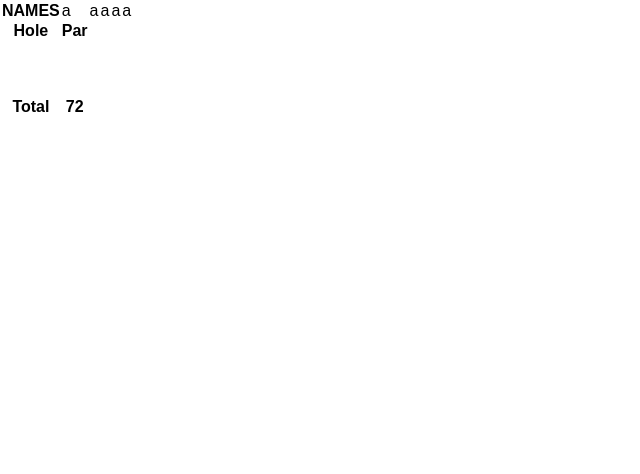
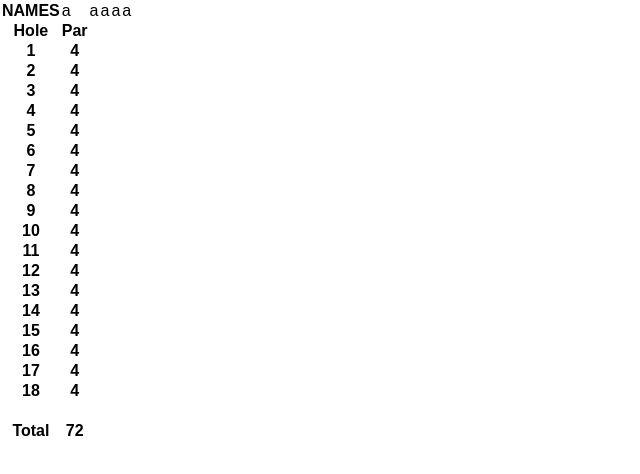
Before and after one commit to EDowning2000/tasiaTime, a Next.js app in the folder client/: page /rules in a window 1280 px wide. Shown: the top 474 px of the page, without its empty margins (0-640 px from the left). Built offline with nearby package versions, Linux system fonts and the light colour scheme.

Commit message:
got the filler info into the tables

```diff
--- a/client/Components/table.js
+++ b/client/Components/table.js
@@ -22,8 +22,8 @@ export default function Table() {
           <td></td>
         </tr>
         <tr>
-          <th></th>
-          <th></th>
+          <th>1</th>
+          <th>4</th>
           <td></td>
           <td></td>
           <td></td>
@@ -31,8 +31,8 @@ export default function Table() {
           <td></td>
         </tr>
         <tr>
-          <th></th>
-          <th></th>
+          <th>2</th>
+          <th>4</th>
           <td></td>
           <td></td>
           <td></td>
@@ -40,8 +40,8 @@ export default function Table() {
           <td></td>
         </tr>
         <tr>
-          <th></th>
-          <th></th>
+          <th>3</th>
+          <th>4</th>
           <td></td>
           <td></td>
           <td></td>
@@ -49,8 +49,8 @@ export default function Table() {
           <td></td>
         </tr>
         <tr>
-          <th></th>
-          <th></th>
+          <th>4</th>
+          <th>4</th>
           <td></td>
           <td></td>
           <td></td>
@@ -58,8 +58,8 @@ export default function Table() {
           <td></td>
         </tr>
         <tr>
-          <th></th>
-          <th></th>
+          <th>5</th>
+          <th>4</th>
           <td></td>
           <td></td>
           <td></td>
@@ -67,8 +67,8 @@ export default function Table() {
           <td></td>
         </tr>
         <tr>
-          <th></th>
-          <th></th>
+          <th>6</th>
+          <th>4</th>
           <td></td>
           <td></td>
           <td></td>
@@ -76,8 +76,8 @@ export default function Table() {
           <td></td>
         </tr>
         <tr>
-          <th></th>
-          <th></th>
+          <th>7</th>
+          <th>4</th>
           <td></td>
           <td></td>
           <td></td>
@@ -85,8 +85,8 @@ export default function Table() {
           <td></td>
         </tr>
         <tr>
-          <th></th>
-          <th></th>
+          <th>8</th>
+          <th>4</th>
           <td></td>
           <td></td>
           <td></td>
@@ -94,8 +94,8 @@ export default function Table() {
           <td></td>
         </tr>
         <tr>
-          <th></th>
-          <th></th>
+          <th>9</th>
+          <th>4</th>
           <td></td>
           <td></td>
           <td></td>
@@ -103,8 +103,8 @@ export default function Table() {
           <td></td>
         </tr>
         <tr>
-          <th></th>
-          <th></th>
+          <th>10</th>
+          <th>4</th>
           <td></td>
           <td></td>
           <td></td>
@@ -112,8 +112,8 @@ export default function Table() {
           <td></td>
         </tr>
         <tr>
-          <th></th>
-          <th></th>
+          <th>11</th>
+          <th>4</th>
           <td></td>
           <td></td>
           <td></td>
@@ -121,8 +121,8 @@ export default function Table() {
           <td></td>
         </tr>
         <tr>
-          <th></th>
-          <th></th>
+          <th>12</th>
+          <th>4</th>
           <td></td>
           <td></td>
           <td></td>
@@ -130,8 +130,8 @@ export default function Table() {
           <td></td>
         </tr>
         <tr>
-          <th></th>
-          <th></th>
+          <th>13</th>
+          <th>4</th>
           <td></td>
           <td></td>
           <td></td>
@@ -139,8 +139,8 @@ export default function Table() {
           <td></td>
         </tr>
         <tr>
-          <th></th>
-          <th></th>
+          <th>14</th>
+          <th>4</th>
           <td></td>
           <td></td>
           <td></td>
@@ -148,8 +148,8 @@ export default function Table() {
           <td></td>
         </tr>
         <tr>
-          <th></th>
-          <th></th>
+          <th>15</th>
+          <th>4</th>
           <td></td>
           <td></td>
           <td></td>
@@ -157,8 +157,8 @@ export default function Table() {
           <td></td>
         </tr>
         <tr>
-          <th></th>
-          <th></th>
+          <th>16</th>
+          <th>4</th>
           <td></td>
           <td></td>
           <td></td>
@@ -166,8 +166,8 @@ export default function Table() {
           <td></td>
         </tr>
         <tr>
-          <th></th>
-          <th></th>
+          <th>17</th>
+          <th>4</th>
           <td></td>
           <td></td>
           <td></td>
@@ -175,8 +175,8 @@ export default function Table() {
           <td></td>
         </tr>
         <tr>
-          <th></th>
-          <th></th>
+          <th>18</th>
+          <th>4</th>
           <td></td>
           <td></td>
           <td></td>
```
